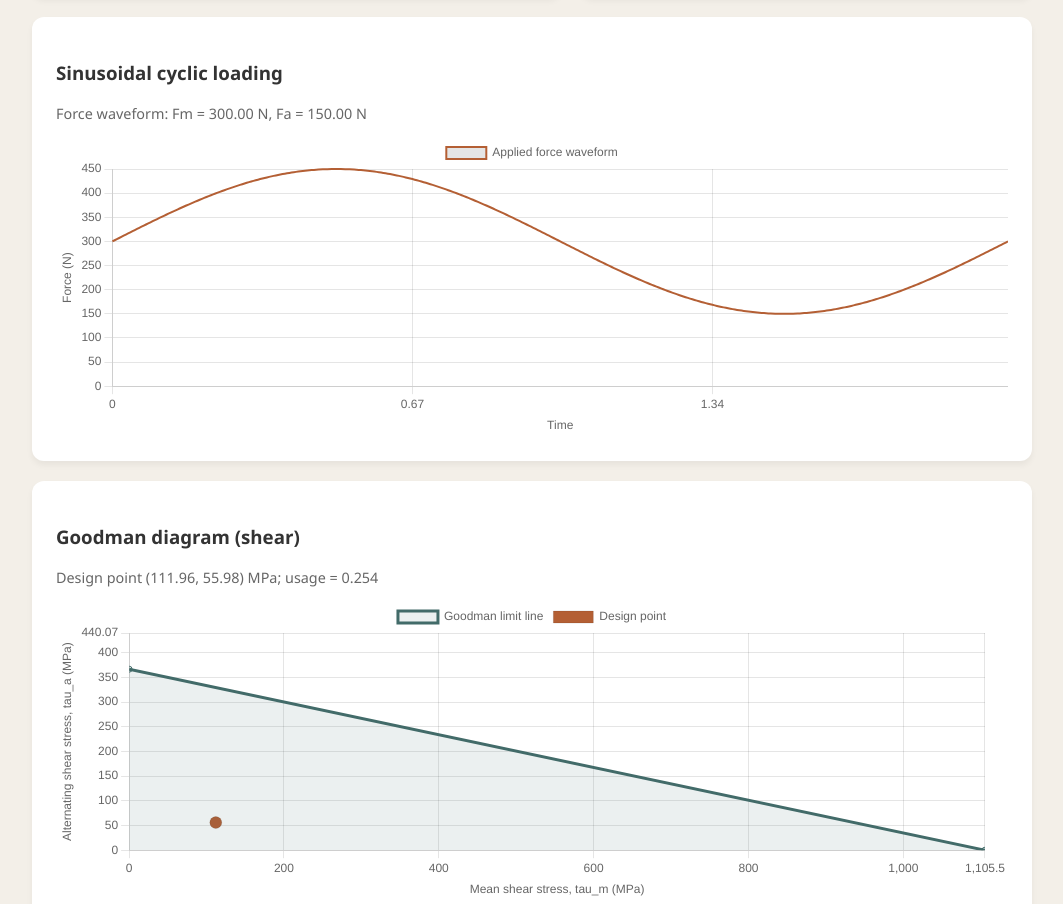
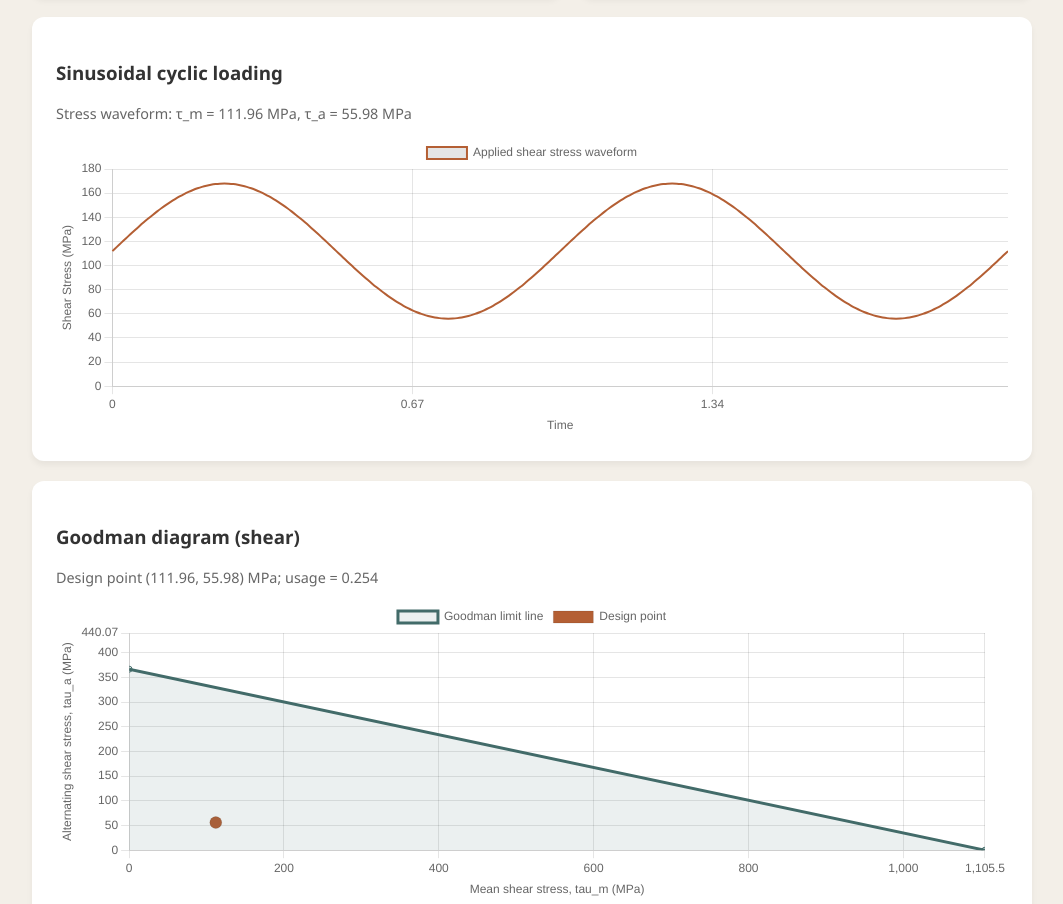
Before and after one commit to M0un4a1n/spring-fatigue, a plain HTML site: page index.html in a window 1280 px wide. Shown: the part 866-1770 px from the top of the page, without its empty margins (108-1171 px from the left). Drawn offline with nearby package versions, Linux system fonts and the light colour scheme.

Commit message:
Update index.html

```diff
--- a/index.html
+++ b/index.html
@@ -167,7 +167,7 @@
 
     <div class="card full-width">
         <h3>Sinusoidal cyclic loading</h3>
-        <p style="font-size: 0.9rem; color: #666;" id="force-info">Force waveform: Fm = - N, Fa = - N</p>
+        <p style="font-size: 0.9rem; color: #666;" id="stress-info">Stress waveform: τ_m = - MPa, τ_a = - MPa</p>
         <canvas id="sineChart"></canvas>
     </div>
 
@@ -205,14 +205,12 @@
             document.getElementById('lbl-Fmax').innerText = 'Maximum force, Fmax (lbf)';
             document.getElementById('lbl-Sut').innerText = 'Ultimate tensile strength, Sut (kpsi)';
 
-            // 給予符合英制單位的預設值
             document.getElementById('d').value = 0.3;
             document.getElementById('D').value = 2.5;
             document.getElementById('Fmin').value = 35;
             document.getElementById('Fmax').value = 100;
             document.getElementById('Sut').value = 240;
         }
-        // 切換後自動重新計算
         calculate();
     }
 
@@ -227,17 +225,15 @@
         const Sut = parseFloat(document.getElementById('Sut').value);
         const cycles = parseFloat(document.getElementById('cycles').value);
 
-        // 決定單位後綴
         const stressUnit = isSI ? 'MPa' : 'kpsi';
         const forceUnit = isSI ? 'N' : 'lbf';
 
-        // 根據單位與表面處理決定 Zimmerli 常數
+        // Zimmerli 數據判斷
         let Ssa, Ssm;
         if (isSI) {
             Ssa = isPeened ? 398.0 : 241.0;
             Ssm = isPeened ? 534.0 : 379.0;
         } else {
-            // 英制單位 (kpsi)
             Ssa = isPeened ? 57.5 : 35.0;
             Ssm = isPeened ? 77.5 : 55.0;
         }
@@ -248,8 +244,6 @@
         const Fa = (Fmax - Fmin) / 2;
 
         // 剪應力計算
-        // 若為 SI，F 帶 N, D 與 d 帶 mm，結果為 MPa
-        // 若為 English，F 帶 lbf, D 與 d 帶 in，結果為 psi，需除以 1000 轉為 kpsi
         let tau_m = Kb * ((8 * Fm * D) / (Math.PI * Math.pow(d, 3)));
         let tau_a = Kb * ((8 * Fa * D) / (Math.PI * Math.pow(d, 3)));
 
@@ -264,7 +258,7 @@
         const nf = 1 / ((tau_a / Sse) + (tau_m / Ssu));
         const util = 1 / nf;
 
-        // 更新 DOM
+        // 更新結果數值
         document.getElementById('res-C').innerText = C.toFixed(2);
         document.getElementById('res-Kb').innerText = Kb.toFixed(3);
         document.getElementById('res-Sse').innerText = `${Sse.toFixed(2)} ${stressUnit}`;
@@ -273,25 +267,30 @@
         document.getElementById('res-Ssu').innerText = `${Ssu.toFixed(2)} ${stressUnit}`;
         document.getElementById('res-util').innerText = util.toFixed(3);
         document.getElementById('res-sf').innerText = nf.toFixed(2);
-        document.getElementById('force-info').innerText = `Force waveform: Fm = ${Fm.toFixed(2)} ${forceUnit}, Fa = ${Fa.toFixed(2)} ${forceUnit}`;
+
+        // 更新圖表說明文字
+        document.getElementById('stress-info').innerText = `Stress waveform: τ_m = ${tau_m.toFixed(2)} ${stressUnit}, τ_a = ${tau_a.toFixed(2)} ${stressUnit}`;
         document.getElementById('goodman-info').innerText = `Design point (${tau_m.toFixed(2)}, ${tau_a.toFixed(2)}) ${stressUnit}; usage = ${util.toFixed(3)}`;
 
         document.getElementById('status-msg').style.display = 'block';
 
-        drawCharts(Fm, Fa, cycles, Sse, Ssu, tau_m, tau_a, stressUnit, forceUnit);
+        // 呼叫繪圖函數
+        drawCharts(cycles, Sse, Ssu, tau_m, tau_a, stressUnit);
     }
 
-    function drawCharts(Fm, Fa, cycles, Sse, Ssu, tau_m, tau_a, stressUnit, forceUnit) {
+    function drawCharts(cycles, Sse, Ssu, tau_m, tau_a, stressUnit) {
+        // --- 圖表 1: 弦波圖 (繪製剪應力) ---
         const sineCtx = document.getElementById('sineChart').getContext('2d');
         if (sineChartInstance) sineChartInstance.destroy();
 
         let timeData = [];
-        let forceData = [];
+        let stressData = [];
         const points = 100 * cycles;
         for (let i = 0; i <= points; i++) {
             let t = (i / 100);
             timeData.push(t);
-            forceData.push(Fm + Fa * Math.sin(t * Math.PI));
+            // 使用 tau_m 和 tau_a 來畫正弦波，乘上 2*PI 確保週期顯示正確
+            stressData.push(tau_m + tau_a * Math.sin(t * 2 * Math.PI));
         }
 
         sineChartInstance = new Chart(sineCtx, {
@@ -299,8 +298,8 @@
             data: {
                 labels: timeData,
                 datasets: [{
-                    label: 'Applied force waveform',
-                    data: forceData,
+                    label: 'Applied shear stress waveform',
+                    data: stressData,
                     borderColor: '#b45f34',
                     borderWidth: 2,
                     tension: 0.4,
@@ -310,11 +309,12 @@
             options: {
                 scales: {
                     x: { title: { display: true, text: 'Time' }, ticks: { maxTicksLimit: cycles + 1 } },
-                    y: { title: { display: true, text: `Force (${forceUnit})` }, min: 0 }
+                    y: { title: { display: true, text: `Shear Stress (${stressUnit})` }, min: 0 }
                 }
             }
         });
 
+        // --- 圖表 2: Goodman 圖表 ---
         const goodmanCtx = document.getElementById('goodmanChart').getContext('2d');
         if (goodmanChartInstance) goodmanChartInstance.destroy();
 
@@ -349,6 +349,7 @@
         });
     }
 
+    // 網頁載入時自動執行一次計算與繪圖
     window.onload = calculate;
 </script>
 
```
